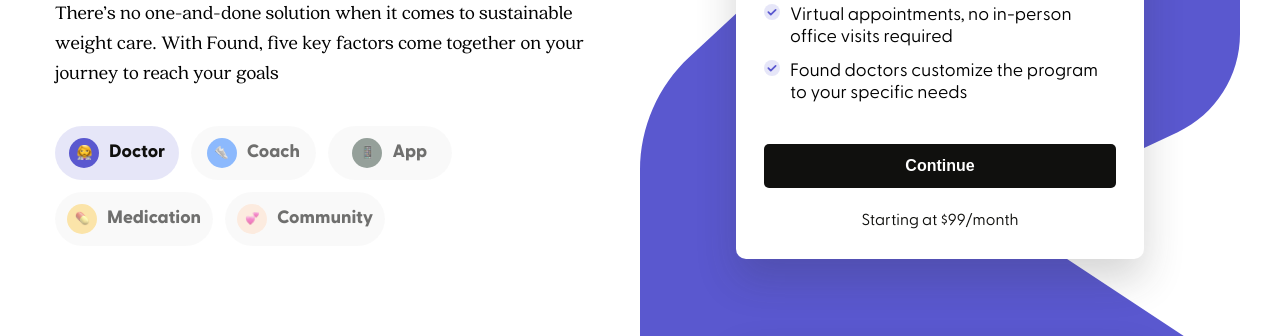
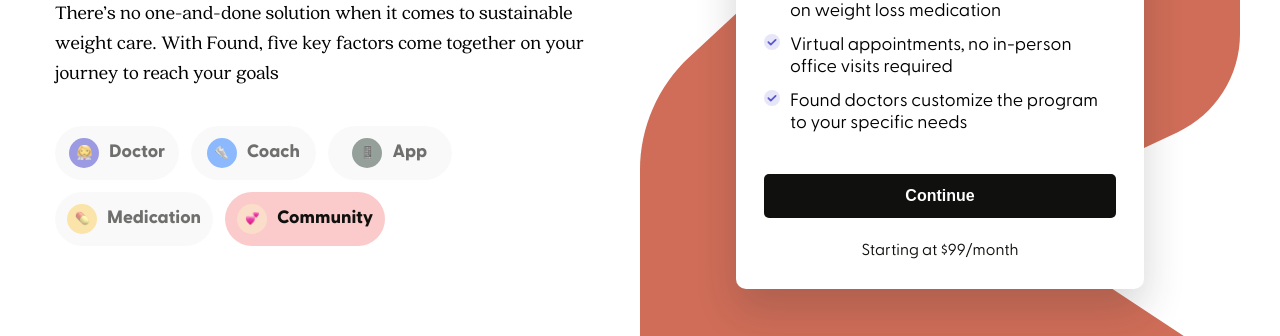
Before and after one commit to Qub13/Landing-example, a website built with webpack: page src/index.html in a window 1280 px wide. Shown: the part 330-666 px from the top of the page. Built offline with nearby package versions, Linux system fonts and the light colour scheme.

Commit message:
scroll fix

```diff
--- a/src/index.html
+++ b/src/index.html
@@ -7,6 +7,7 @@
         content='width=device-width, user-scalable=no, initial-scale=1.0, maximum-scale=1.0, minimum-scale=1.0'
     />
     <meta http-equiv='X-UA-Compatible' content='ie=edge' />
+    <script src='https://ajax.googleapis.com/ajax/libs/jquery/3.6.1/jquery.min.js'></script>
     <title><%= htmlWebpackPlugin.options.title%></title>
 </head>
 <body>
--- a/src/js/handleButtons.js
+++ b/src/js/handleButtons.js
@@ -2,6 +2,7 @@
 const svgBackground = document.querySelectorAll('.card-background path');
 
 
+export let isclickEventActive = false;
 export const handleAndStyleButtons = () => {
     const buttonActiveClass = 'select-button-active';
     const buttons = document.querySelectorAll('.buttons-container .select-button');
@@ -11,6 +12,7 @@
 
     buttons.forEach((button) => {
         button.addEventListener('click', () => {
+            isclickEventActive = true;
             if (button.classList.contains(buttonActiveClass)) return;
             buttons.forEach(button => button.classList.remove(buttonActiveClass));
             button.classList.add(buttonActiveClass);
@@ -55,6 +57,7 @@
                     if (window.innerWidth >= 944) document.querySelector('#doctor-card').scrollIntoView(scrollOptions);
                     svgBackground.forEach(svg => svg.setAttribute('fill', '#5A58CF'));
             }
+            setTimeout(() => isclickEventActive = false, 1000);
         });
     });
 };
--- a/src/js/handleScroll.js
+++ b/src/js/handleScroll.js
@@ -1,3 +1,5 @@
+import { isclickEventActive } from './handleButtons';
+
 export const handleScroll = () => {
 
     const svgBackground = document.querySelectorAll('.card-background path');
@@ -15,11 +17,14 @@
         });
     };
 
-    const entries = (entry) => {
-        if (window.innerWidth > 944) {
-            if (entry[0].isIntersecting) {
-                console.log(entry);
-                switch (entry[0].target.id) {
+    $(window).scroll(function() {
+        if (!isclickEventActive && window.innerWidth > 944) cards.forEach(card => {
+            const cardTop = $(`#${card.id}`).offset().top,
+                cardHeight = $(`#${card.id}`).outerHeight(),
+                windowHeight = $(window).height(),
+                windowScrollTop = $(this).scrollTop();
+            if (windowScrollTop > (cardTop + cardHeight - windowHeight) && (cardTop > windowScrollTop) && (windowScrollTop + windowHeight > cardTop + cardHeight)) {
+                switch (card.id) {
                     case 'coach-card':
 
                         cards.forEach(card => card.classList.remove(cardActive));
@@ -35,6 +40,7 @@
 
                         svgBackground.forEach(svg => svg.setAttribute('fill', '#4F6258'));
                         toggleButtonsStyle('app-button');
+
                         break;
                     case 'medication-card':
 
@@ -43,6 +49,7 @@
 
                         svgBackground.forEach(svg => svg.setAttribute('fill', '#F9D270'));
                         toggleButtonsStyle('medication-button');
+
                         break;
                     case 'community-card':
 
@@ -51,6 +58,7 @@
 
                         svgBackground.forEach(svg => svg.setAttribute('fill', '#CF6D58'));
                         toggleButtonsStyle('community-button');
+
                         break;
                     default:
 
@@ -61,12 +69,6 @@
                         toggleButtonsStyle('doctor-button');
                 }
             }
-        }
-    };
-    const options = {
-        threshold: 0.95,
-    };
-    const observer = new IntersectionObserver(entries, options);
-
-    cards.forEach(card => observer.observe(card));
+        });
+    });
 };
--- a/src/js/index.js
+++ b/src/js/index.js
@@ -2,6 +2,7 @@
 import { setImages } from './setImages.js';
 import { handleAndStyleButtons } from './handleButtons';
 import { handleScroll } from './handleScroll';
+
 
 
 document.addEventListener('DOMContentLoaded', () => {
--- a/src/styles/main.scss
+++ b/src/styles/main.scss
@@ -9,9 +9,9 @@
   min-width: 375px;
 }
 
-html {
-  scroll-behavior: smooth;
-}
+//html {
+//  scroll-behavior: smooth;
+//}
 
 .main {
   height: 100%;
@@ -175,58 +175,6 @@
       &:nth-child(5) {
         background-color: $pink-light;
       }
-
-      //#doctor-button {
-      //
-      //  background-color: $purple-light;
-      //
-      //
-      //  .button-image-div {
-      //    background-color: $purple;
-      //  }
-      //}
-      //
-      //#coach-button {
-      //
-      //  .inner-button-div {
-      //    background-color: $blue-light;
-      //  }
-      //
-      //  .button-image-div {
-      //    background-color: $blue;
-      //  }
-      //}
-      //
-      //#app-button {
-      //  .inner-button-div {
-      //    background-color: $green-light;
-      //  }
-      //
-      //  .button-image-div {
-      //    background-color: $green;
-      //  }
-      //}
-      //
-      //#medication-button {
-      //  .inner-button-div {
-      //    background-color: $orange-light;
-      //  }
-      //
-      //  .button-image-div {
-      //    background-color: $orange;
-      //  }
-      //}
-      //
-      //#community-button {
-      //
-      //  .inner-button-div {
-      //    background-color: $pink-light;
-      //  }
-      //
-      //  .button-image-div {
-      //    background-color: $pink;
-      //  }
-      //}
     }
 
 
@@ -247,7 +195,7 @@
     justify-content: center;
     position: relative;
     margin-left: auto;
-    padding: 190px 40px 120px 0;
+    padding: clamp(220px, 15%, 400px) 40px clamp(220px, 15%, 400px) 0;
 
 
   }
@@ -492,9 +440,6 @@
       }
 
       .card-background {
-        //position: absolute;
-        //bottom: -568px;
-
         transform: rotate(90deg);
         width: unset;
 
```
